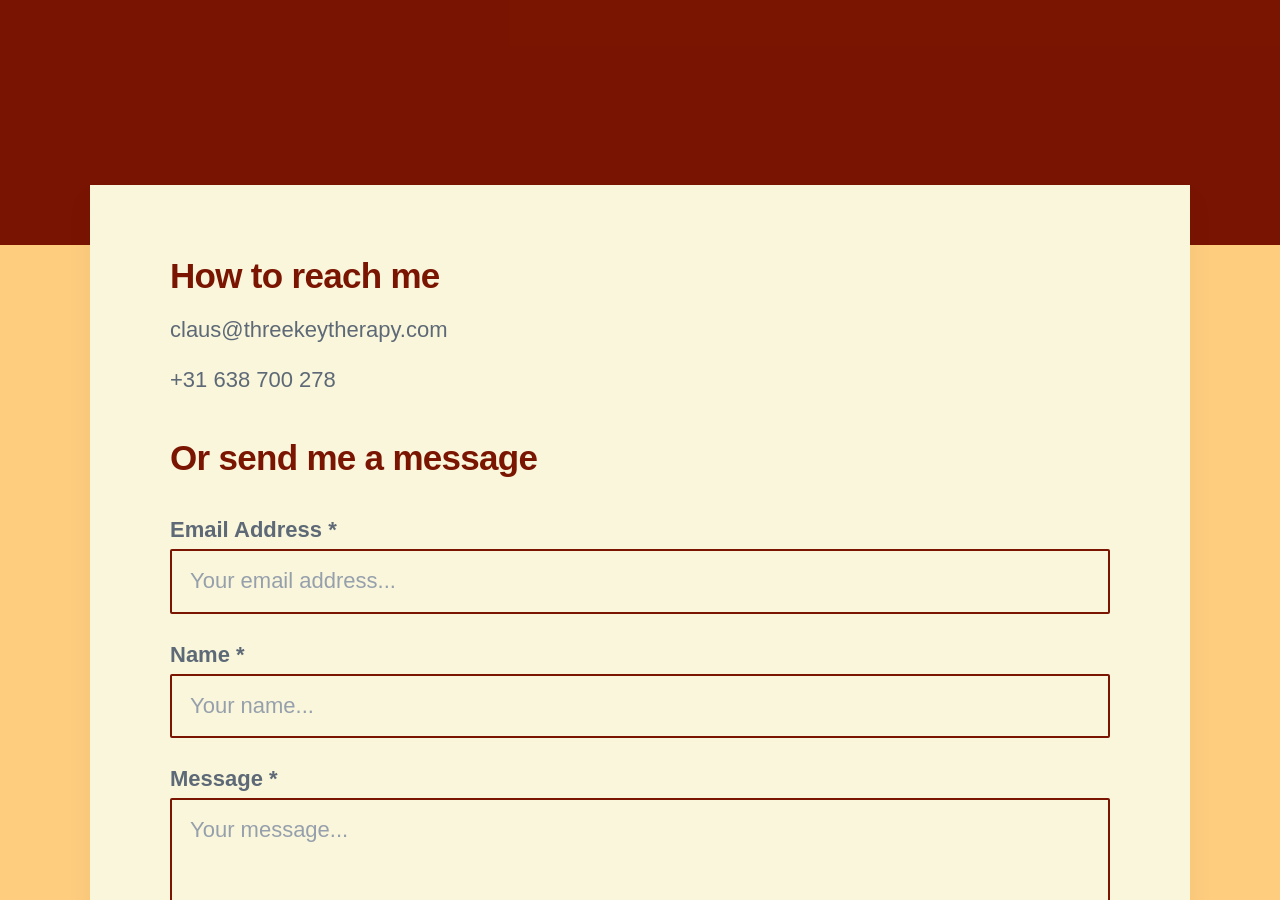
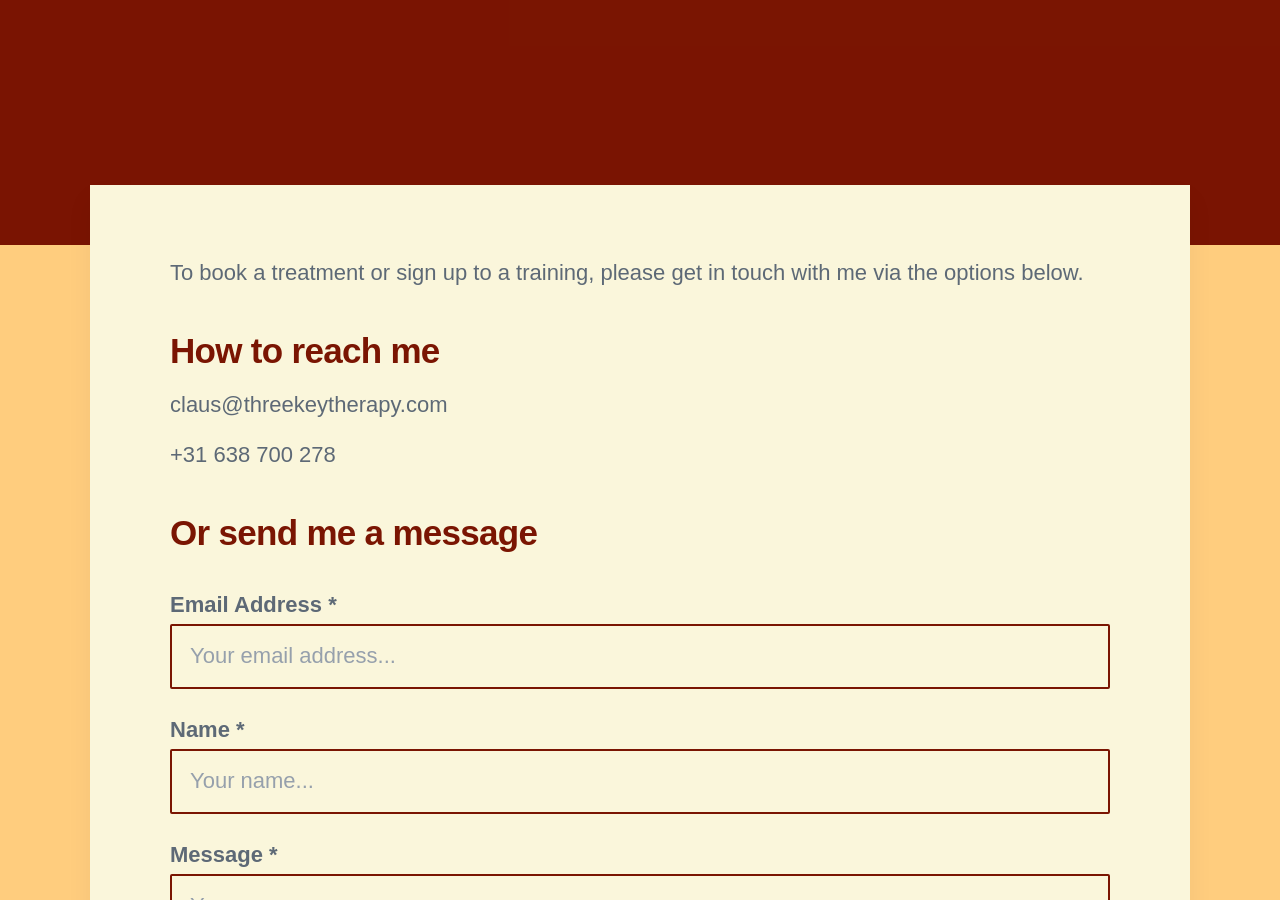
Before and after one commit to threekeytherapy/threekeytherapy.com, a Jekyll site: the page built from _pages/contact.md, in a window 1280 px wide and 900 px high, scrolled down 463 px. Built offline with Jekyll 4.4.1, drawn with Linux system fonts in a browser that asks for light colours; nearby versions of some CDN libraries; some web fonts are replaced.

Commit message:
adds call to action

```diff
--- a/_pages/contact.md
+++ b/_pages/contact.md
@@ -4,6 +4,8 @@ subtitle:
 description:
 featured_image:
 ---
+
+To book a treatment or sign up to a training, please get in touch with me via the options below.
 
 ## How to reach me
 
```
